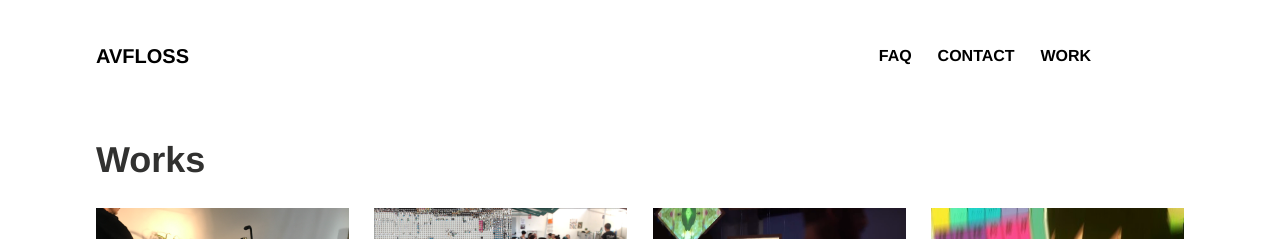
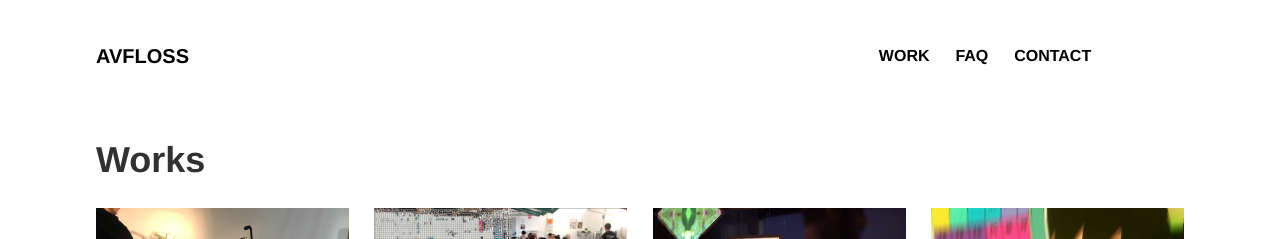
Before and after one commit to AVFLOSS/avfloss.github.io, a Jekyll site: the page built from index.md, in a window 1280 px wide. Shown: the top 239 px of the page. Built offline with Jekyll 4.4.1, drawn with Linux system fonts in a browser that asks for light colours.

```diff
--- a/_includes/header.html
+++ b/_includes/header.html
@@ -5,9 +5,9 @@
         {% include navigation.html %}
     <ul class="menu-item">
 	    <li class="home"><a href="/">Carles Gutiérrez</a></li>
-      <li><a href="http://carlesgutierrez.github.io/mediaart/">FAQ</a></li>
-      <li><a href="http://carlesgutierrez.github.io/research/">CONTACT</a></li>
-      <li><a href="http://carlesgutierrez.github.io/work/">WORK</a></li>
+      <li><a href="http://carlesgutierrez.github.io/mediaart/">WORK</a></li>
+      <li><a href="http://carlesgutierrez.github.io/research/">FAQ</a></li>
+      <li><a href="http://carlesgutierrez.github.io/work/">CONTACT</a></li>
     </ul>
     </nav>
   </div><!-- /.inner-wrap -->
```
